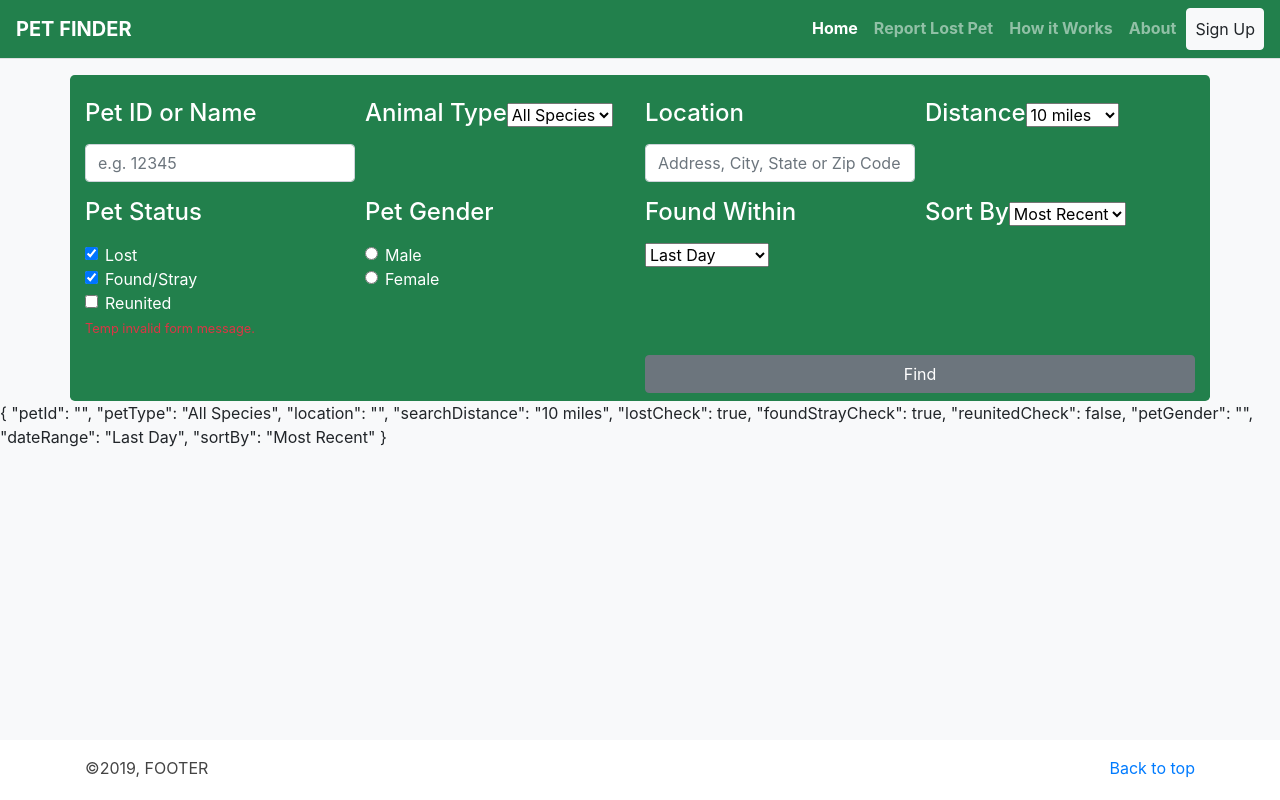
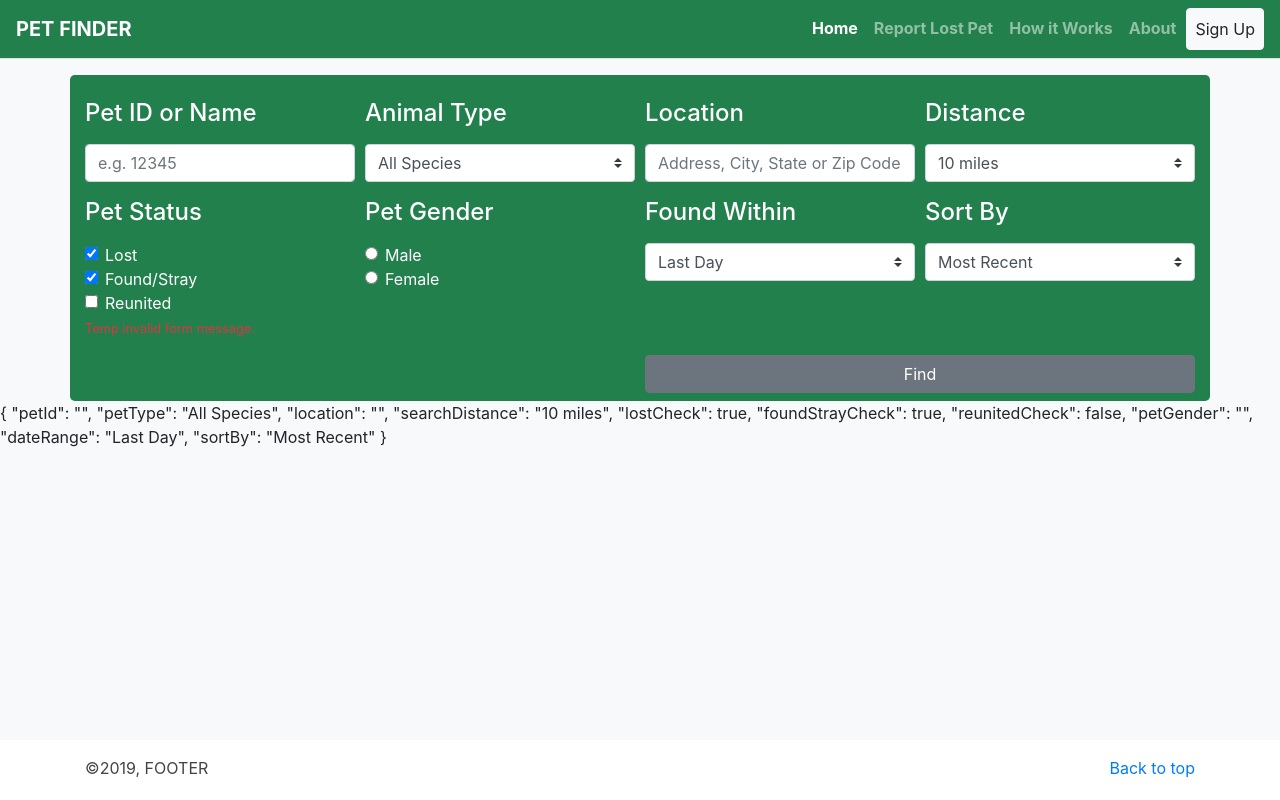
Before and after one commit to gskirkland/pet-finder-angular, an Angular app: page / in a window 1280 px wide. Built offline with nearby package versions, Linux system fonts and the light colour scheme.

Commit message:
Added bootstrap 4's custom-select style class to select elements

```diff
--- a/src/app/components/pet-search/pet-search.component.html
+++ b/src/app/components/pet-search/pet-search.component.html
@@ -29,7 +29,7 @@
         <label for="petType">
           <h4>Animal Type</h4>
         </label>
-        <select formControlName="petType" (change)="changePetType($event)">
+        <select formControlName="petType" (change)="changePetType($event)" class="custom-select">
           <option *ngFor="let petType of petTypes">{{ petType }}</option>
         </select>
       </div>
@@ -46,7 +46,7 @@
         <label for="searchDistance">
           <h4>Distance</h4>
         </label>
-        <select formControlName="searchDistance" (change)="changeSearchDistance($event)">
+        <select formControlName="searchDistance" (change)="changeSearchDistance($event)" class="custom-select">
           <option *ngFor="let searchDistance of searchDistances">{{ searchDistance }}</option>
         </select>
       </div>
@@ -103,7 +103,7 @@
         <label for="dateRange">
           <h4>Found Within</h4>
         </label>
-        <select formControlName="dateRange" (change)="changeDateRange($event)">
+        <select formControlName="dateRange" (change)="changeDateRange($event)" class="custom-select">
           <option *ngFor="let dateRange of dateRanges">{{ dateRange }}</option>
         </select>
       </div>
@@ -112,7 +112,7 @@
         <label for="sortBy">
           <h4>Sort By</h4>
         </label>
-        <select formControlName="sortBy" (change)="changeSortBy($event)">
+        <select formControlName="sortBy" (change)="changeSortBy($event)" class="custom-select">
           <option *ngFor="let sortBy of sortBySelections">{{ sortBy }}</option>
         </select>
       </div>
--- a/src/app/components/pet-search/pet-search.component.scss
+++ b/src/app/components/pet-search/pet-search.component.scss
@@ -2,3 +2,19 @@
   background-color: #22804c;
   margin-top: auto;
 }
+
+#species {
+  display: block;
+  width: 100%;
+  height: calc(1.5em + 0.75rem + 2px);
+  padding: 0.375rem 0.75rem;
+  font-size: 1rem;
+  font-weight: 400;
+  line-height: 1.5;
+  color: #495057;
+  background-color: #fff;
+  background-clip: padding-box;
+  border: 1px solid #ced4da;
+  border-radius: 0.25rem;
+  transition: border-color 0.15s ease-in-out, box-shadow 0.15s ease-in-out;
+}
```
